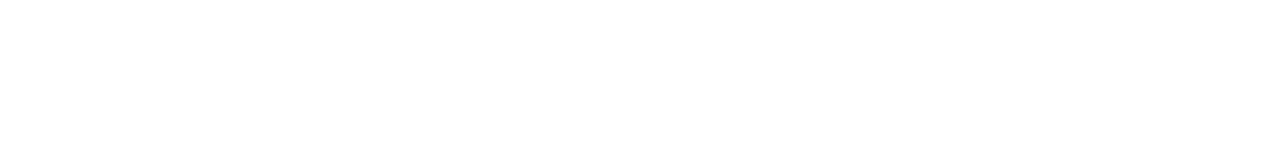
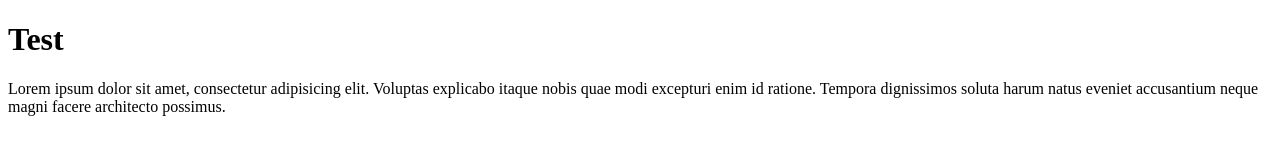
Before and after one commit to dfernandezfb/git-test, a plain HTML site: page index.html in a window 1280 px wide. Drawn offline with Linux system fonts and the light colour scheme.

Commit message:
header almost done

```diff
--- a/index.html
+++ b/index.html
@@ -7,6 +7,10 @@
   <title>Document</title>
 </head>
 <body>
+  <header>
+    <h1>Test</h1>
+    <p>Lorem ipsum dolor sit amet, consectetur adipisicing elit. Voluptas explicabo itaque nobis quae modi excepturi enim id ratione. Tempora dignissimos soluta harum natus eveniet accusantium neque magni facere architecto possimus.</p>
+  </header>
 
 </body>
 </html>
```
